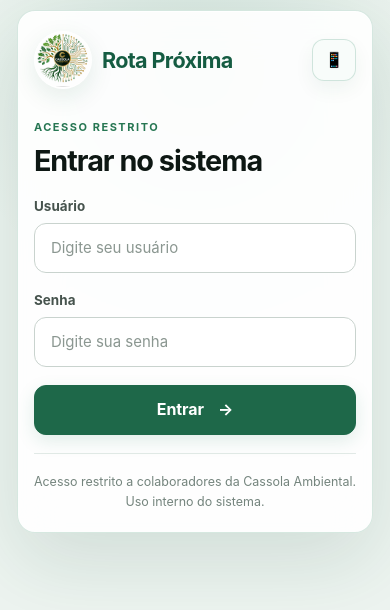
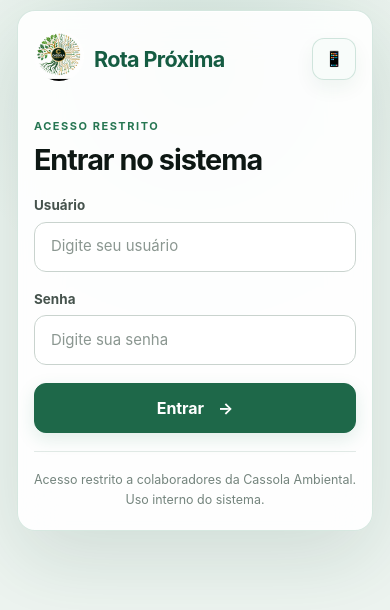
Before and after one commit to EoRichas/Rota-Proxima, a plain HTML site: page rota-proxima/static/index.html in a window 390 px wide. Drawn offline with Linux system fonts and the light colour scheme.

Commit message:
Restaurar proporção original da logo Cassola

```diff
--- a/rota-proxima/static/login-visual-fix.css
+++ b/rota-proxima/static/login-visual-fix.css
@@ -1,45 +1,22 @@
-/* Correções finais do login: hero da caçamba e artefato inferior da logo. */
+/* Correções finais do login: preserva a proporção original da logo e remove apenas o artefato inferior. */
 
-@media (min-width: 821px) {
-  .cassola-approved-hero {
-    object-position: left center !important;
-  }
-}
-
-.cassola-logo-crop {
-  width: 72px;
-  height: 72px;
-  flex: 0 0 72px;
-  display: block;
-  overflow: hidden;
-  border-radius: 50%;
-  background: #fff;
-  box-shadow: 0 8px 24px rgba(20,86,61,.10);
-}
-
-.cassola-logo-crop > img {
-  width: 72px !important;
-  height: 72px !important;
-  display: block;
-  object-fit: cover;
-  border-radius: 50%;
-  box-shadow: none !important;
-  clip-path: inset(0 0 2px 0 round 50%);
-}
-
-html[data-theme="dark"] .cassola-logo-crop {
-  background: #101915;
+.cassola-card-brand > img {
+  width: 70px !important;
+  height: 70px !important;
+  flex: 0 0 70px !important;
+  display: block !important;
+  object-fit: cover !important;
+  object-position: left top !important;
+  border-radius: 0 !important;
+  clip-path: inset(0 0 2px 0);
+  transform: none !important;
+  box-shadow: 0 8px 24px rgba(20,86,61,.10) !important;
 }
 
 @media (max-width: 820px) {
-  .cassola-logo-crop {
-    width: 58px;
-    height: 58px;
-    flex-basis: 58px;
-  }
-
-  .cassola-logo-crop > img {
+  .cassola-card-brand > img {
     width: 58px !important;
     height: 58px !important;
+    flex-basis: 58px !important;
   }
 }
```
